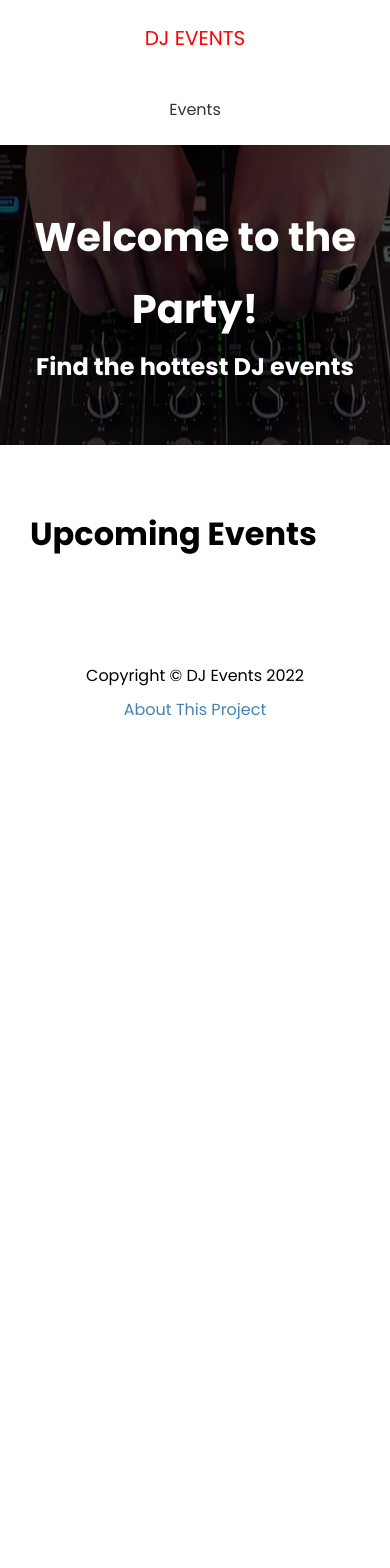
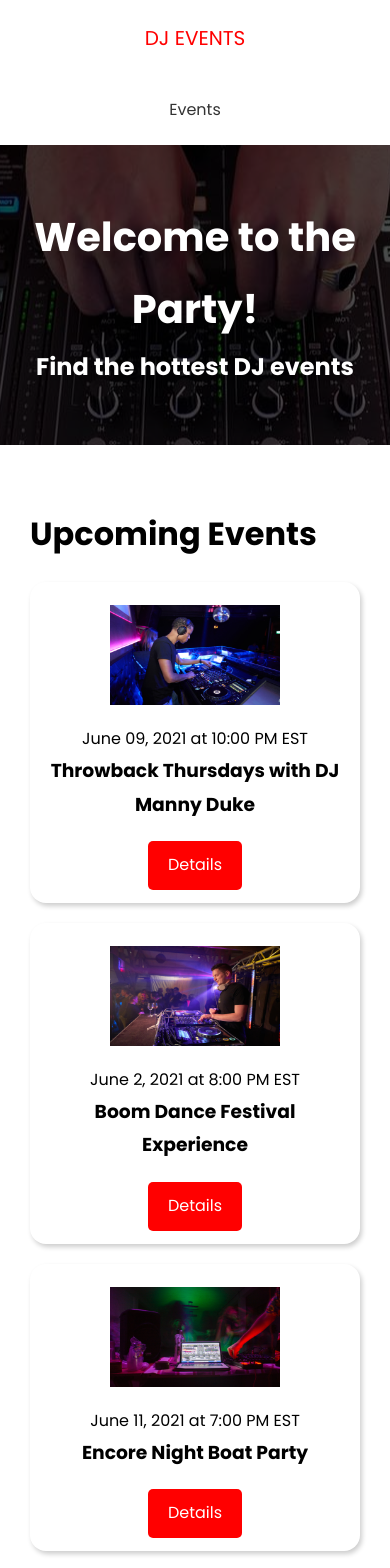
Before and after one commit to kcansari/dj-events-frontend, a Next.js app: page / in a window 390 px wide. Shown: the top 1568 px of the page. Before the commit the page ends 844 px from the top, so only its background shows below. Built offline with nearby package versions, Linux system fonts and the light colour scheme; no server answers.

Commit message:
Displaying Events

```diff
--- /dev/null
+++ b/components/EventItem.js
@@ -0,0 +1,33 @@
+import styles from '@/styles/EventItem.module.css'
+import Link from 'next/link'
+import Image from 'next/image'
+
+const EventItem = ({ evt }) => {
+  return (
+    <div className={styles.event}>
+      <div className={styles.img}>
+        <Image
+          src={evt.image ? evt.image : '/images/event-default.png'}
+          alt={evt.name}
+          width={170}
+          height={100}
+        />
+      </div>
+
+      <div className={styles.info}>
+        <span>
+          {evt.date} at {evt.time}
+        </span>
+        <h3>{evt.name}</h3>
+      </div>
+
+      <div className={styles.link}>
+        <Link href={`/events/${evt.slug}`} className={'btn'}>
+          Details
+        </Link>
+      </div>
+    </div>
+  )
+}
+
+export default EventItem
--- a/pages/index.js
+++ b/pages/index.js
@@ -1,11 +1,24 @@
 import Layout from '@/components/Layout'
+import EventItem from '@/components/EventItem'
 import { API_URL } from '@/config/index'
+import Link from 'next/link'
 
 export default function HomePage({ events }) {
   // console.log(events)
   return (
     <Layout>
       <h1>Upcoming Events</h1>
+      {events.length === 0 && <h3>No events to show</h3>}
+
+      {events.map((evt) => (
+        <EventItem key={evt.id} evt={evt} />
+      ))}
+
+      {events.length > 0 && (
+        <Link href={`/events`} className={'btn-secondary'}>
+          View All Events
+        </Link>
+      )}
     </Layout>
   )
 }
@@ -15,7 +28,7 @@
   const events = await res.json()
   // console.log(events)
   return {
-    props: { events },
-    relidate: 1,
+    props: { events: events.slice(0, 3) },
+    // relidate: 1,
   }
 }
--- /dev/null
+++ b/styles/EventItem.module.css
@@ -0,0 +1,29 @@
+.event {
+    display: flex;
+    justify-content: space-between;
+    align-items: center;
+    margin: 20px 0;
+    padding: 13px;
+    border-radius: 1rem;
+    box-shadow: 2px 3px 5px rgba(0, 0, 0, 0.2);
+  }
+
+  .img {
+    flex: 1;
+    margin: 10px;
+  }
+
+  .info {
+    flex: 2;
+  }
+
+  @media (max-width: 600px) {
+    .event {
+      flex-direction: column;
+      text-align: center;
+    }
+
+    .info {
+      margin-bottom: 20px;
+    }
+  }
```
Also changed, not shown: pages/events/index.js (+19 -3 lines).
